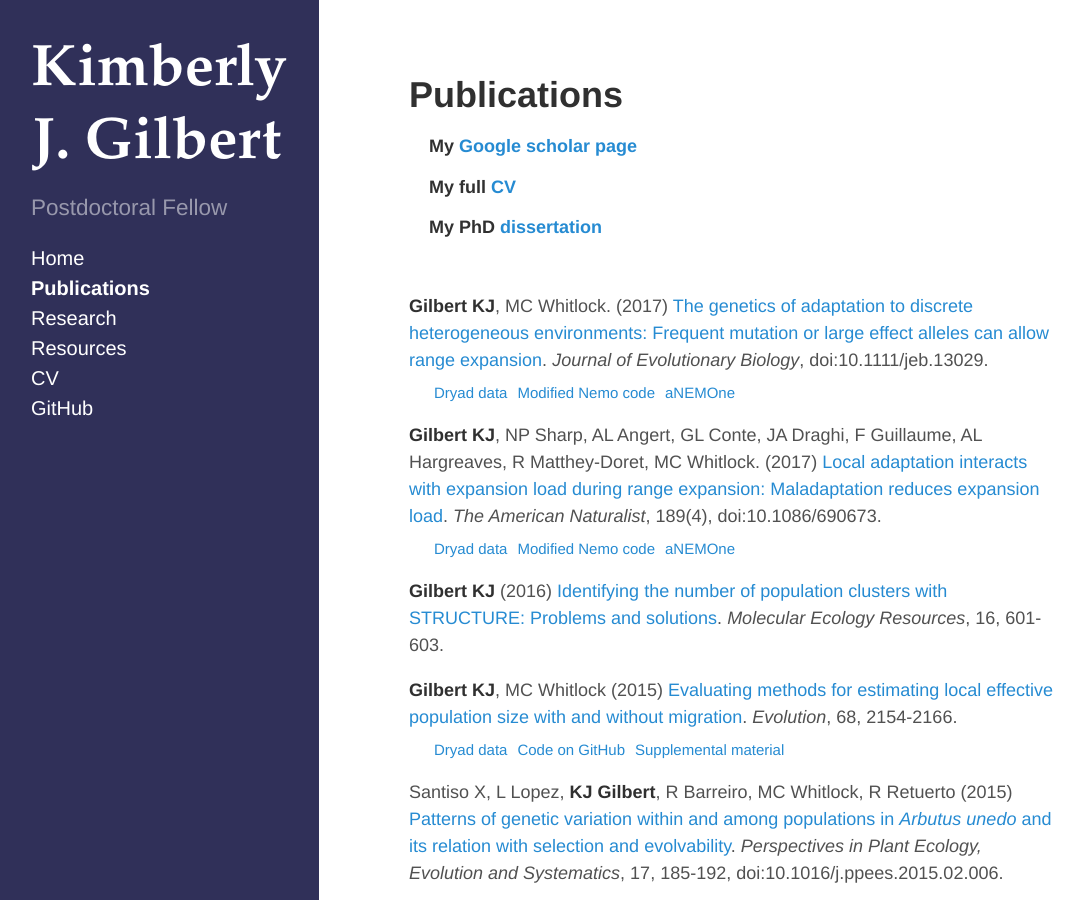
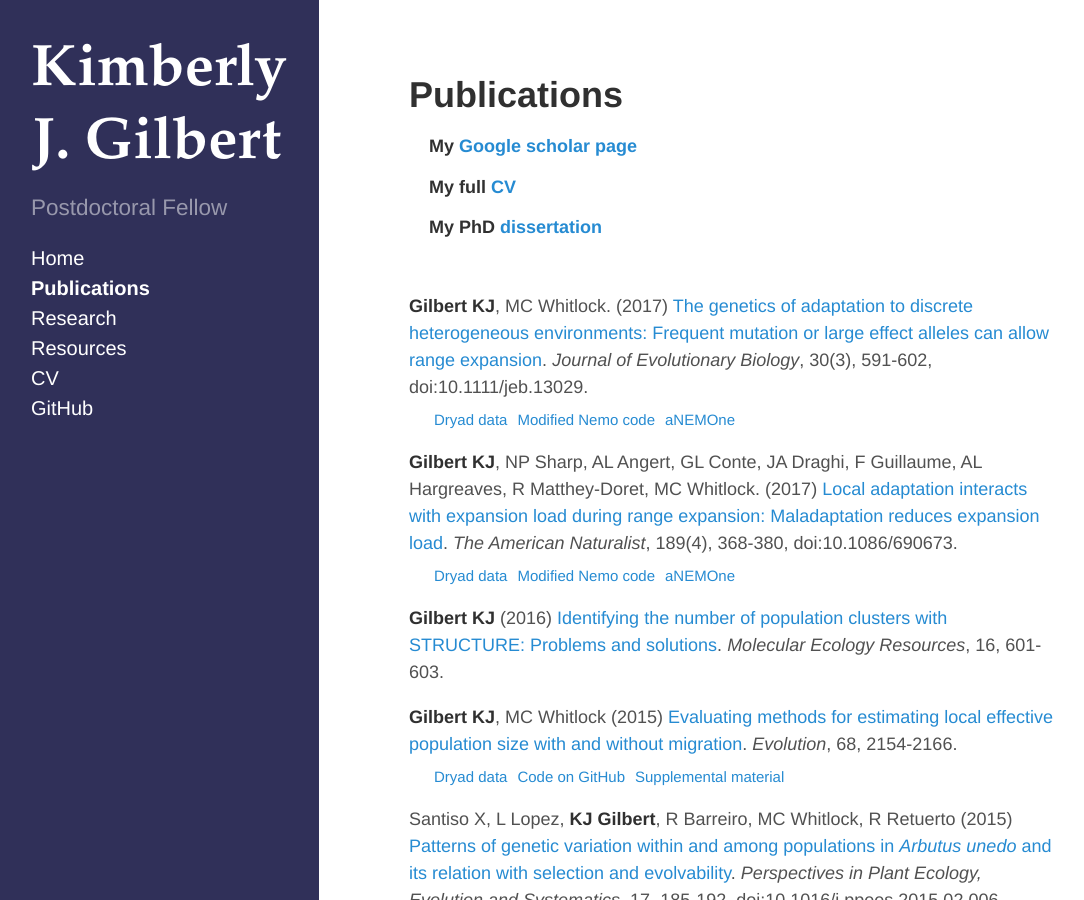
Before and after one commit to kjgilbert/kjgilbert.github.io, a Jekyll site: the page built from publications.md, in a window 1280 px wide and 900 px high. Shown: the whole window, without its empty margins (5-1089 px from the left). Built offline with Jekyll 4.4.1, drawn with Linux system fonts in a browser that asks for light colours; Markdown is read by kramdown in place of the engine named in the settings.

Commit message:
minor typos and updates

```diff
--- a/publications.md
+++ b/publications.md
@@ -9,10 +9,10 @@ title: Publications
 
 &nbsp;
 
-**Gilbert KJ**, MC Whitlock. (2017) [The genetics of adaptation to discrete heterogeneous environments: Frequent mutation or large effect alleles can allow range expansion](http://onlinelibrary.wiley.com/doi/10.1111/jeb.13029/abstract). *Journal of Evolutionary Biology*, doi:10.1111/jeb.13029.
+**Gilbert KJ**, MC Whitlock. (2017) [The genetics of adaptation to discrete heterogeneous environments: Frequent mutation or large effect alleles can allow range expansion](http://onlinelibrary.wiley.com/doi/10.1111/jeb.13029/abstract). *Journal of Evolutionary Biology*, 30(3), 591-602, doi:10.1111/jeb.13029.
 &nbsp;&nbsp;&nbsp;&nbsp; <sub>[Dryad data](http://datadryad.org/resource/doi:10.5061/dryad.k6636)</sub> &nbsp;<sub>[Modified Nemo code](https://github.com/kjgilbert/NemoDispersalKernel)</sub> &nbsp;<sub>[aNEMOne](https://github.com/kjgilbert/aNEMOne)</sub>
 
-**Gilbert KJ**, NP Sharp, AL Angert, GL Conte, JA Draghi, F Guillaume, AL Hargreaves, R Matthey-Doret, MC Whitlock. (2017) [Local adaptation interacts with expansion load during range expansion: Maladaptation reduces expansion load](http://www.journals.uchicago.edu/doi/full/10.1086/690673). *The American Naturalist*, 189(4), doi:10.1086/690673.
+**Gilbert KJ**, NP Sharp, AL Angert, GL Conte, JA Draghi, F Guillaume, AL Hargreaves, R Matthey-Doret, MC Whitlock. (2017) [Local adaptation interacts with expansion load during range expansion: Maladaptation reduces expansion load](http://www.journals.uchicago.edu/doi/full/10.1086/690673). *The American Naturalist*, 189(4), 368-380, doi:10.1086/690673.
 &nbsp;&nbsp;&nbsp;&nbsp; <sub>[Dryad data](http://datadryad.org/resource/doi:10.5061/dryad.k7c40)</sub> &nbsp;<sub>[Modified Nemo code](https://github.com/kjgilbert/NemoDispersalKernel)</sub> &nbsp;<sub>[aNEMOne](https://github.com/kjgilbert/aNEMOne)</sub>
 
 **Gilbert KJ** (2016) [Identifying the number of population clusters with STRUCTURE: Problems and solutions](http://onlinelibrary.wiley.com/doi/10.1111/1755-0998.12521/abstract?campaign=woletoc). *Molecular Ecology Resources*, 16, 601-603.
```
Also changed, not shown: 1 other file.
